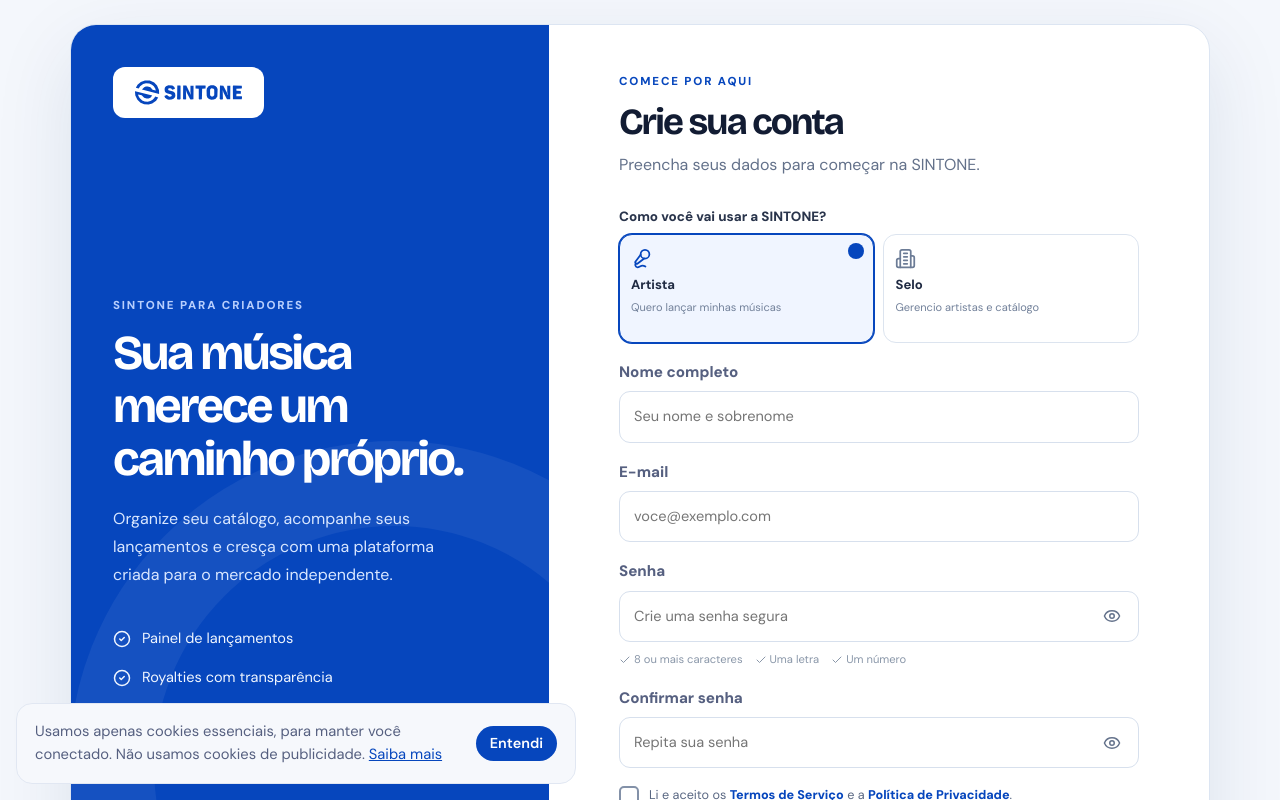
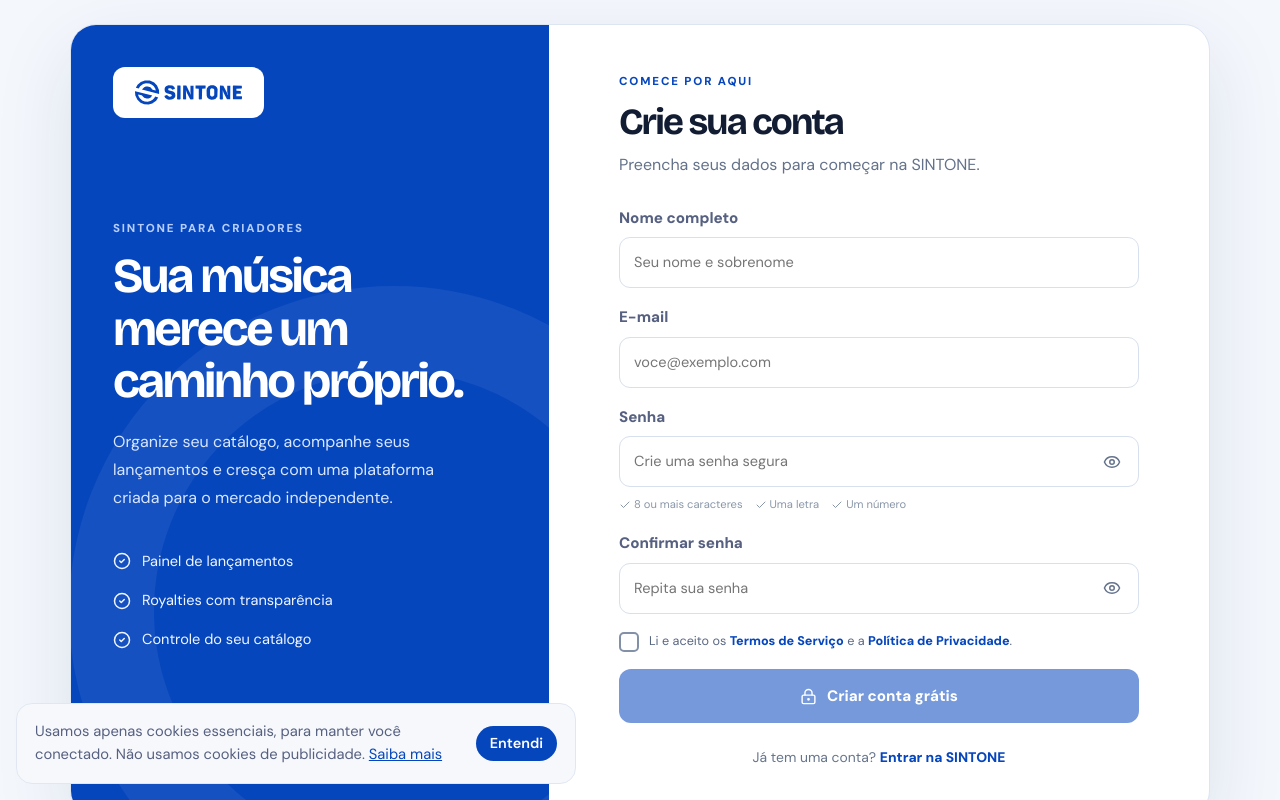
Before and after one commit to thiagodeline/nodal-music, a Next.js app: page /register in a window 1280 px wide. Shown: the top 800 px of the page. Built offline with nearby package versions, Linux system fonts and the light colour scheme; no server answers.

Commit message:
Remover seleção duplicada Artista/Selo do cadastro inicial

```diff
--- a/src/app/register/page.tsx
+++ b/src/app/register/page.tsx
@@ -4,7 +4,7 @@ import Link from 'next/link'
 import { useForm } from 'react-hook-form'
 import { zodResolver } from '@hookform/resolvers/zod'
 import { z } from 'zod'
-import { Check, CircleCheck, Eye, EyeOff, Mic2, Building2, LoaderCircle, LockKeyhole } from 'lucide-react'
+import { Check, CircleCheck, Eye, EyeOff, LoaderCircle, LockKeyhole } from 'lucide-react'
 import { createClient } from '@/lib/supabase/client'
 import { ensureProfile } from '@/lib/profile'
 import './register.css'
@@ -14,15 +14,9 @@ const schema = z.object({
   email: z.string().trim().toLowerCase().email('Digite um e-mail válido.').max(160),
   password: z.string().min(8, 'A senha deve ter ao menos 8 caracteres.').max(72).regex(/[A-Za-z]/, 'Inclua pelo menos uma letra.').regex(/[0-9]/, 'Inclua pelo menos um número.'),
   confirmPassword: z.string().min(1, 'Confirme sua senha.'),
-  profile: z.enum(['artista', 'selo']),
   terms: z.boolean().refine(Boolean, 'É necessário aceitar os termos.'),
 }).refine(v => v.password === v.confirmPassword, { path: ['confirmPassword'], message: 'As senhas não coincidem.' })
-type Profile = 'artista' | 'selo'
 type Values = z.infer<typeof schema>
-const profiles = [
-  { value: 'artista', label: 'Artista', desc: 'Quero lançar minhas músicas', Icon: Mic2 },
-  { value: 'selo', label: 'Selo', desc: 'Gerencio artistas e catálogo', Icon: Building2 },
-] as const satisfies ReadonlyArray<{ value: Profile; label: string; desc: string; Icon: typeof Mic2 }>
 
 export default function Register() {
   const [showPassword, setShowPassword] = useState(false)
@@ -31,11 +25,10 @@ export default function Register() {
   const [done, setDone] = useState(false)
   const { register, handleSubmit, watch, setValue, formState: { errors, isSubmitting, isValid, touchedFields } } = useForm<Values>({
     resolver: zodResolver(schema), mode: 'onChange',
-    defaultValues: { fullName: '', email: '', password: '', confirmPassword: '', profile: 'artista', terms: false },
+    defaultValues: { fullName: '', email: '', password: '', confirmPassword: '', terms: false },
   })
   const password = watch('password') || ''
   const confirmPassword = watch('confirmPassword') || ''
-  const profile = watch('profile')
   const termsAccepted = watch('terms') === true
   const toggleTerms = () => setValue('terms', !termsAccepted, { shouldValidate: true, shouldDirty: true, shouldTouch: true })
   const passes = [password.length >= 8, /[A-Za-z]/.test(password), /[0-9]/.test(password)]
@@ -49,7 +42,7 @@ export default function Register() {
         email: values.email.trim().toLowerCase(),
         password: values.password,
         options: { data: {
-          full_name: values.fullName.trim(), registration_profile: values.profile === 'artista' ? 'ARTIST' : 'LABEL',
+          full_name: values.fullName.trim(),
           terms_version: '2026-11',
         } },
       })
@@ -100,13 +93,6 @@ export default function Register() {
         <div className="rg-form-wrap">
           <div className="rg-heading"><span className="rg-eyebrow">COMECE POR AQUI</span><h1>Crie sua conta</h1><p>Preencha seus dados para começar na SINTONE.</p></div>
           <form onSubmit={handleSubmit(onSubmit)} noValidate>
-            <div className="rg-group"><div className="rg-caption"><span>Como você vai usar a SINTONE?</span></div>
-              <div className="rg-profiles" role="radiogroup" aria-label="Perfil de cadastro">
-                {profiles.map(({ value, label, desc, Icon }) => <button key={value} type="button" className={'rg-profile' + (profile === value ? ' selected' : '')} role="radio" aria-checked={profile === value} onClick={() => setValue('profile', value, { shouldValidate: true })}>
-                  <Icon size={21} /><strong>{label}</strong><small>{desc}</small><span className="rg-choice"><Check size={12}/></span>
-                </button>)}
-              </div>
-            </div>
             <div className="rg-group">
               {field('rg-name', 'Nome completo', errors.fullName?.message)}
               <input id="rg-name" type="text" autoComplete="name" placeholder="Seu nome e sobrenome" aria-invalid={!!errors.fullName} aria-describedby={errors.fullName ? 'rg-name-error' : undefined} {...register('fullName')}/>
```
